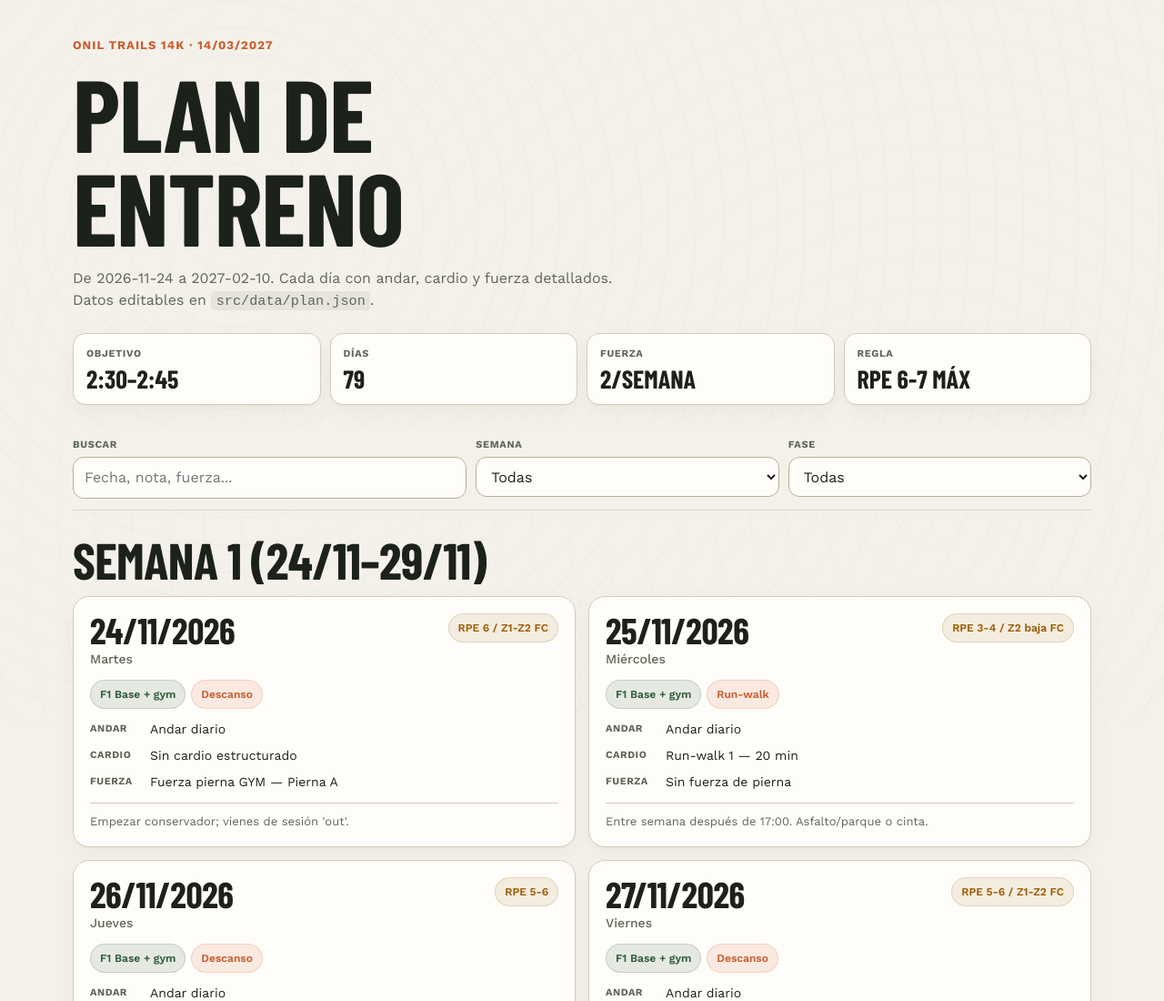
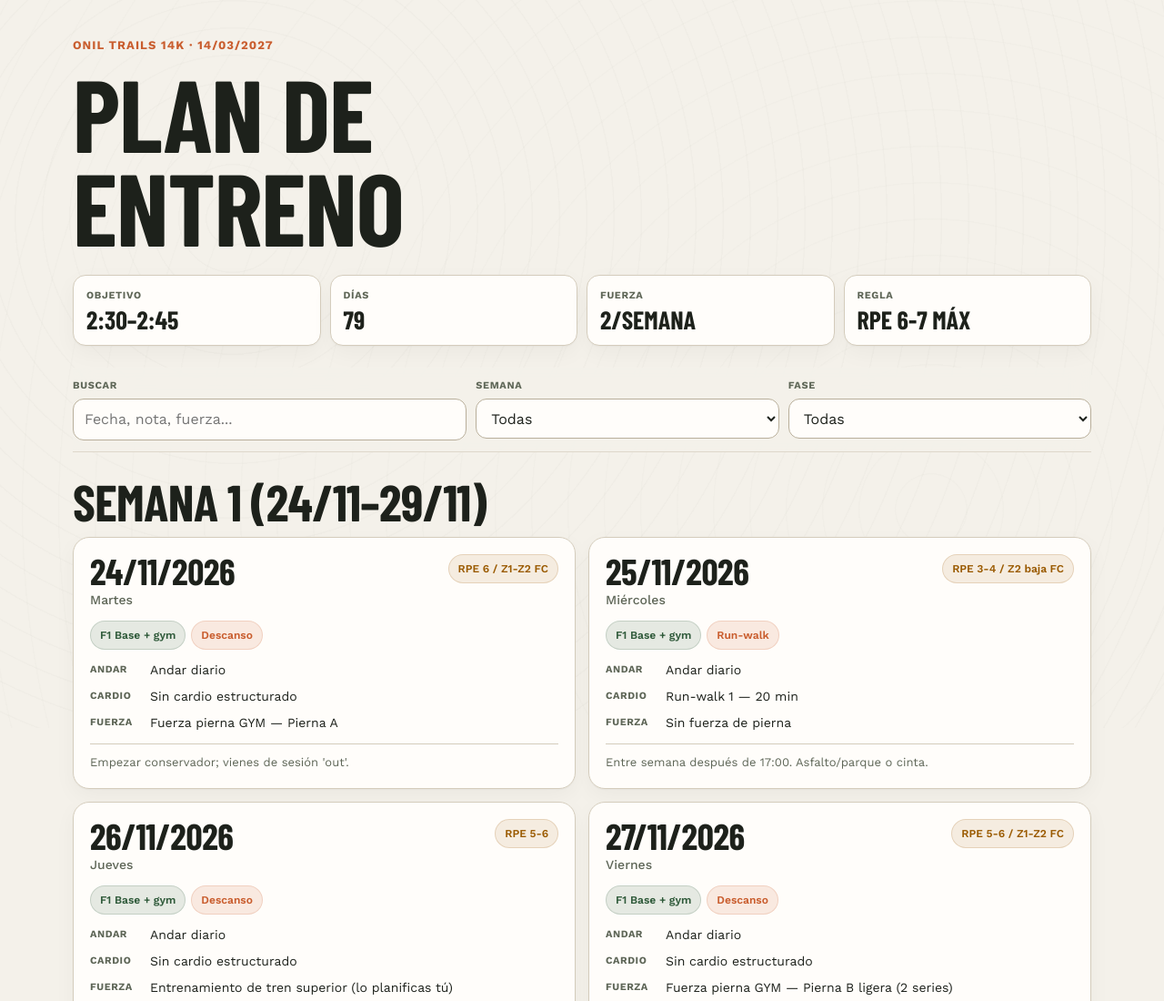
Before and after one commit to Alvaret/skigym, an Astro site: page / in a window 1280 px wide. Shown: the top 1100 px of the page at 91% size. Built offline with nearby package versions, Linux system fonts and the light colour scheme; Astro itself is replaced by a stand-in of ours; a web font is replaced by a local one.

Commit message:
Remove plan dates/source note from index intro

```diff
--- a/src/pages/index.astro
+++ b/src/pages/index.astro
@@ -23,7 +23,6 @@ function kindLabel(tipo) {
     <header class="site-head">
       <div class="eyebrow">Onil Trails 14K · 14/03/2027</div>
       <h1 class="display">Plan de<br/>entreno</h1>
-      <p class="lede">De {plan.meta.inicio} a {plan.meta.fin}. Cada día con andar, cardio y fuerza detallados. Datos editables en <code>src/data/plan.json</code>.</p>
       <div class="stats">
         <div class="stat"><span class="k">Objetivo</span><span class="v">2:30–2:45</span></div>
         <div class="stat"><span class="k">Días</span><span class="v">{dias.length}</span></div>
@@ -110,7 +109,6 @@ function kindLabel(tipo) {
   .site-head { padding: 40px 0 24px; }
   .eyebrow { font-size: 13px; font-weight: 700; letter-spacing: .08em; text-transform: uppercase; color: var(--accent); margin-bottom: 12px; }
   h1 { font-size: clamp(56px, 14vw, 112px); margin: 0; color: var(--ink); }
-  .lede { max-width: 640px; font-size: 16px; color: var(--muted); margin: 16px 0 0; }
   .stats { display: grid; grid-template-columns: repeat(4, 1fr); gap: 10px; margin-top: 24px; }
   .stat { background: var(--surface); border: 1px solid var(--line); border-radius: 14px; padding: 14px; box-shadow: var(--shadow); }
   .stat .k { display: block; font-size: 11px; font-weight: 700; text-transform: uppercase; letter-spacing: .06em; color: var(--muted); }
```
